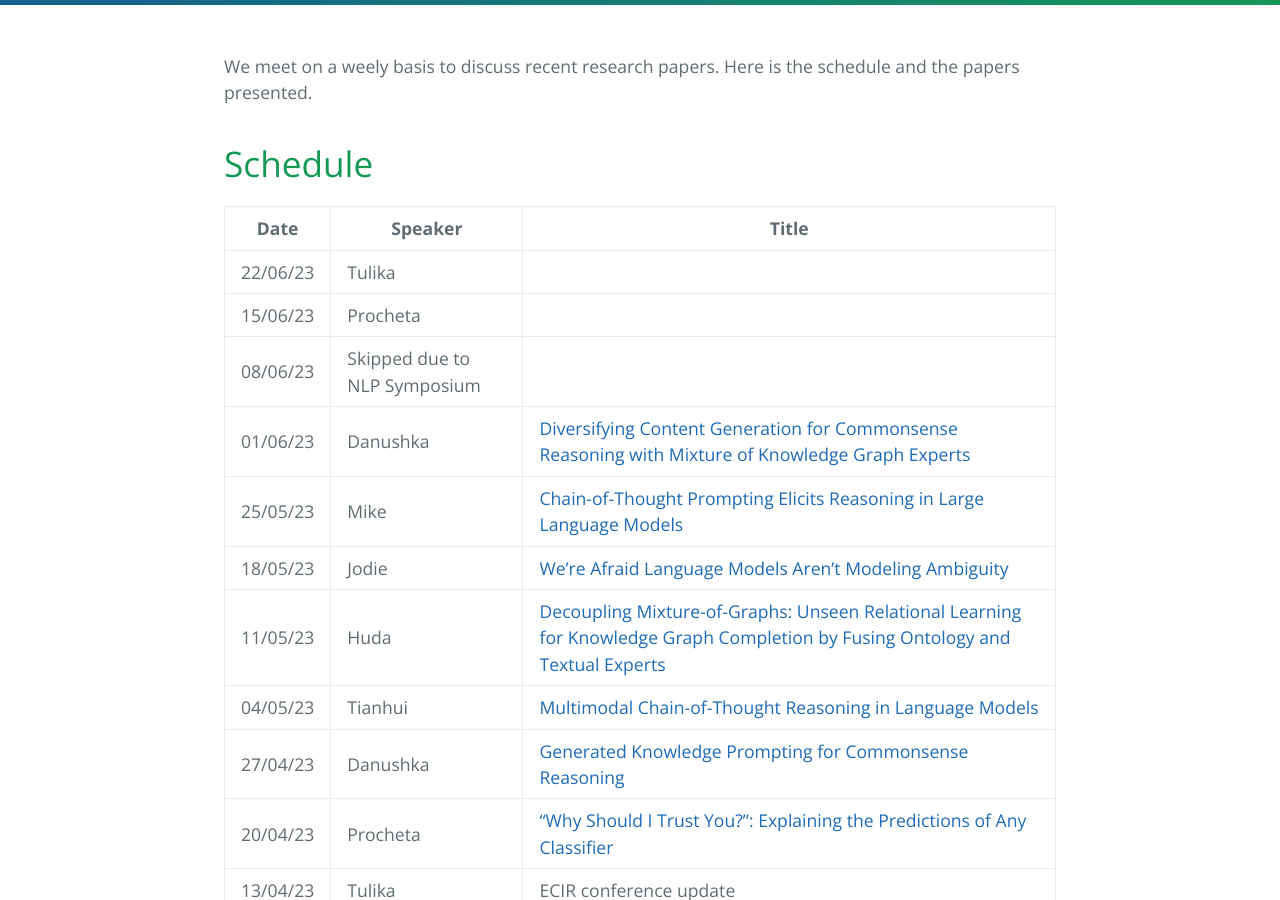
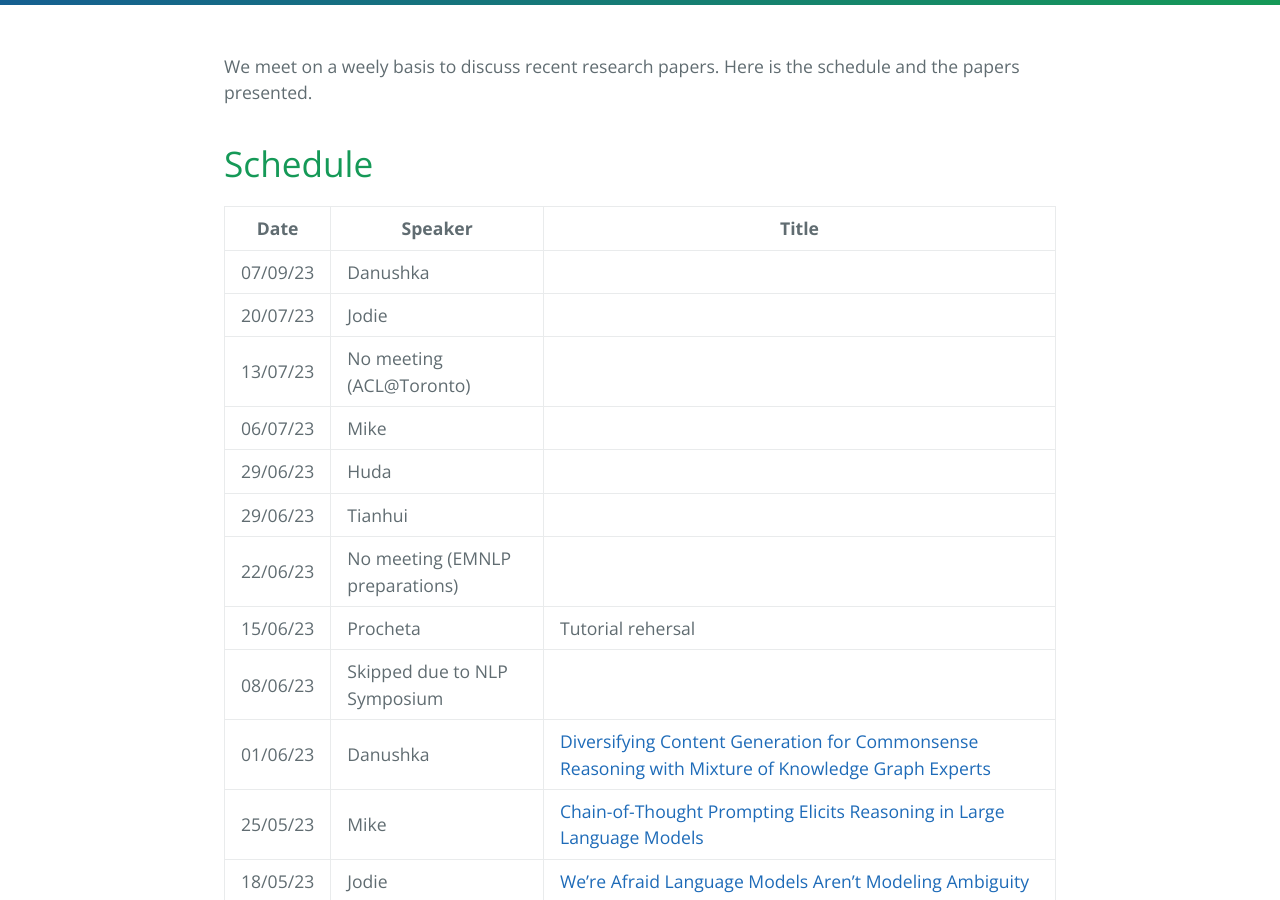
Before and after one commit to LivNLP/livnlp.github.io, a Jekyll site: the page built from reading.md, in a window 1280 px wide and 900 px high, scrolled down 368 px. Built offline with Jekyll 4.4.1, drawn with Linux system fonts in a browser that asks for light colours.

Commit message:
Update reading.md

```diff
--- a/reading.md
+++ b/reading.md
@@ -13,8 +13,14 @@ We meet on a weely basis to discuss recent research papers. Here is the schedule
 
 | Date | Speaker | Title |
 | ----- | ------- | ----- |
-| 22/06/23 | Tulika | |
-| 15/06/23 | Procheta | |
+| 07/09/23 | Danushka | |
+| 20/07/23 | Jodie | |
+| 13/07/23 | No meeting (ACL@Toronto) | |
+| 06/07/23 | Mike | |
+| 29/06/23 | Huda | |
+| 29/06/23 | Tianhui | |
+| 22/06/23 | No meeting (EMNLP preparations) | |
+| 15/06/23 | Procheta | Tutorial rehersal |
 | 08/06/23 | Skipped due to NLP Symposium | |
 | 01/06/23 | Danushka |[Diversifying Content Generation for Commonsense Reasoning with Mixture of Knowledge Graph Experts](https://aclanthology.org/2022.findings-acl.149/) |
 | 25/05/23 | Mike | [Chain-of-Thought Prompting Elicits Reasoning in Large Language Models](https://arxiv.org/abs/2201.11903)|
```
